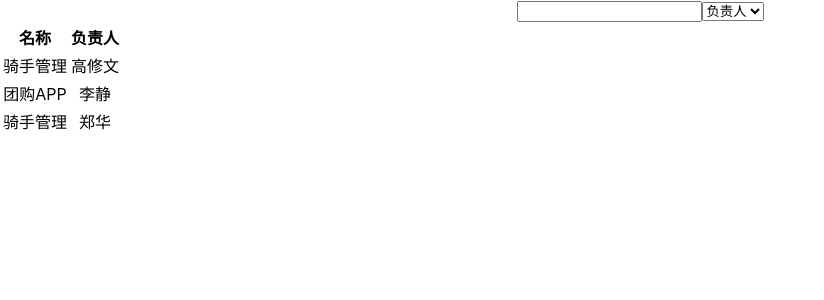
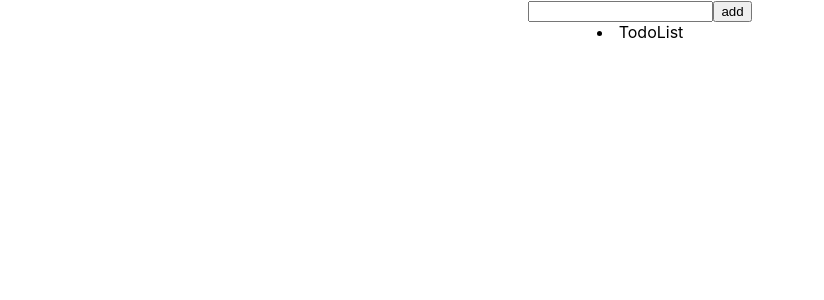
Before and after one commit to huanghuiqiang/jira, a React (Create React App) app: page / in a window 1280 px wide. Shown: the top 300 px of the page, without its empty margins (0-824 px from the left). Built offline with nearby package versions, Linux system fonts and the light colour scheme; data requests are answered from the project's data file.

Commit message:
future: add todoLIst

```diff
--- a/src/App.tsx
+++ b/src/App.tsx
@@ -1,11 +1,12 @@
 import React from "react";
 import "./App.css";
-import { PorjextListScreen } from "screens/project-list";
-
+// import { PorjextListScreen } from "screens/project-list";
+import { TodoList } from "./screens/TodoList/index";
 function App() {
   return (
     <div className="App">
-      <PorjextListScreen />
+      {/* <PorjextListScreen /> */}
+      <TodoList />
     </div>
   );
 }
--- /dev/null
+++ b/src/screens/TodoList/head.jsx
@@ -0,0 +1,16 @@
+import React, {useState} from 'react';
+
+export const Head = ({param, setParam}) => {
+
+  const [inputValue, setInputvalue] = useState('');
+
+  return (
+    <div>
+      <input type="text" value={inputValue} onChange={evt => setInputvalue(evt.target.value)}/>
+      <button onClick={() => {
+        setParam([...param, inputValue])
+        setInputvalue('')
+      }}>add</button>
+    </div>
+  )
+}
--- /dev/null
+++ b/src/screens/TodoList/index.jsx
@@ -0,0 +1,13 @@
+import React, {useState} from 'react';
+import {Head} from './head';
+import {List} from './list';
+
+export const TodoList = () => {
+  const [param, setParam] = useState([]);
+  return (
+    <div>
+      <Head param={param} setParam={setParam}/>
+      <List param={param} setParam={setParam}/>
+    </div>
+  )
+}
--- /dev/null
+++ b/src/screens/TodoList/list.jsx
@@ -0,0 +1,19 @@
+import React from 'react';
+
+export const List = ({param, setParam}) => {
+
+  return (
+    <form action="from">
+      <li>TodoList</li>
+      {
+        param.map((item, index) => {
+          return <li key={index} onClick={() => {
+            const paramList = [...param];
+            paramList.splice(index, 1);
+            setParam(paramList);
+          }}>{item}</li>
+        })
+      }
+    </form>
+  )
+}
--- a/src/utils/index.ts
+++ b/src/utils/index.ts
@@ -1,4 +1,4 @@
-export const isFalsy = (value: any) => (value === 0 ? false : !value);
+export const isFalsy = (value: unknown) => (value === 0 ? false : !value);
 
 export const cleanObject = (object: Object) => {
   const result = { ...object };
```
